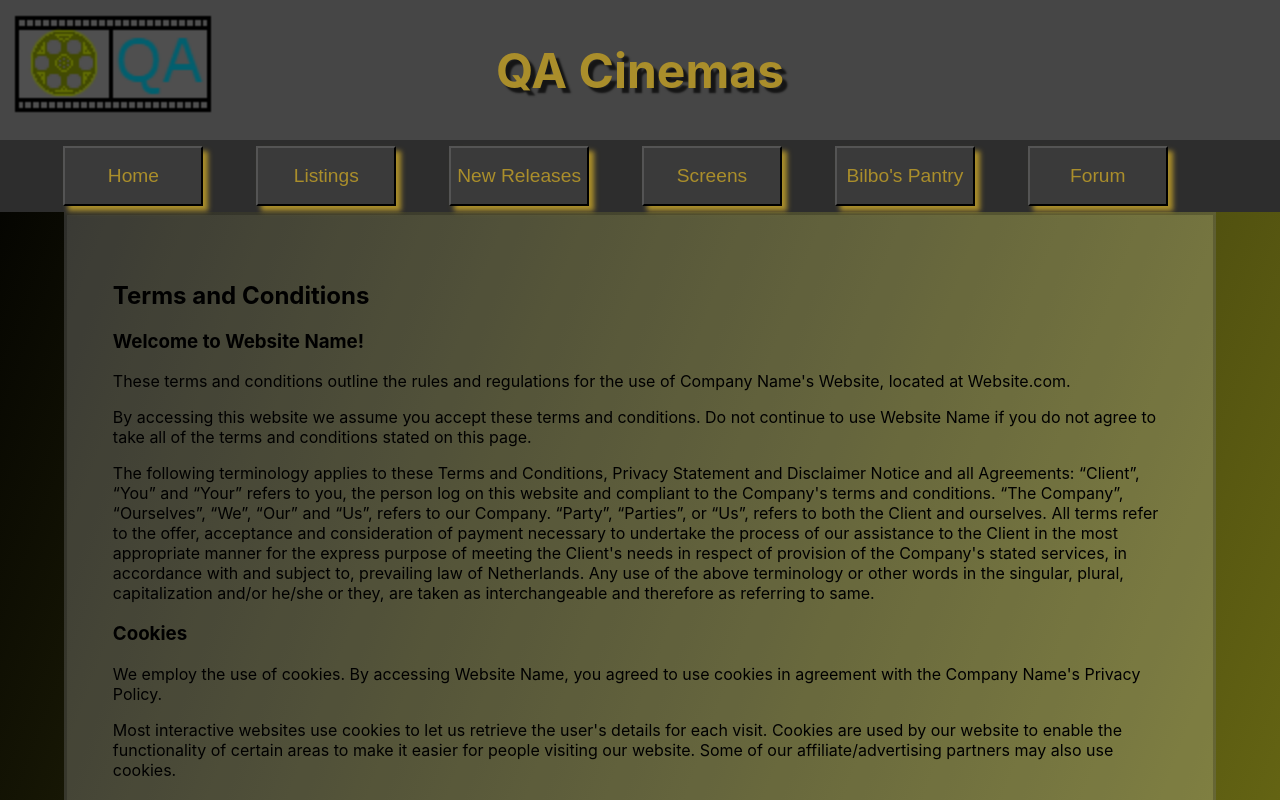
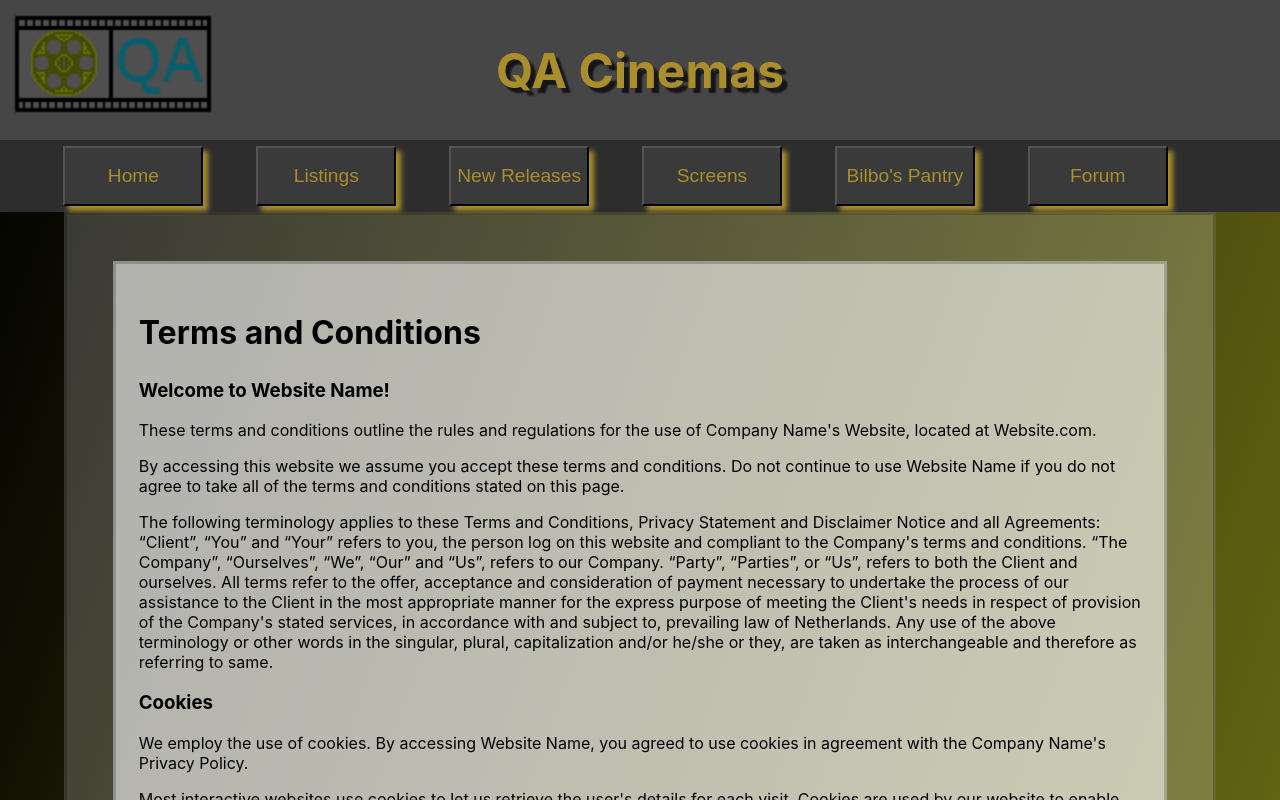
Before and after one commit to MegaSharkRhinonado/QAProject3, a React (Create React App) app in the folder megasharkrhinonado/: page /TermsAndConditions in a window 1280 px wide. Shown: the top 800 px of the page. Built offline with nearby package versions, Linux system fonts and the light colour scheme.

Commit message:
MEG-23 #JM: final formating, t&c finished

```diff
--- a/megasharkrhinonado/src/App.css
+++ b/megasharkrhinonado/src/App.css
@@ -257,6 +257,13 @@ tbody>td {
 
 /* T And C */
 .tANDc{
-  padding:4%;
+  margin:4%;
+  padding:2%;
+  border-style: solid;
+  border-color: rgb(0, 0, 0, 0.2);
+  background-color: rgba(255, 255, 255, 0.6);
+}
+.tANDc > h2{
+  font-size: 2em;
 }
 /* T And C */
```
